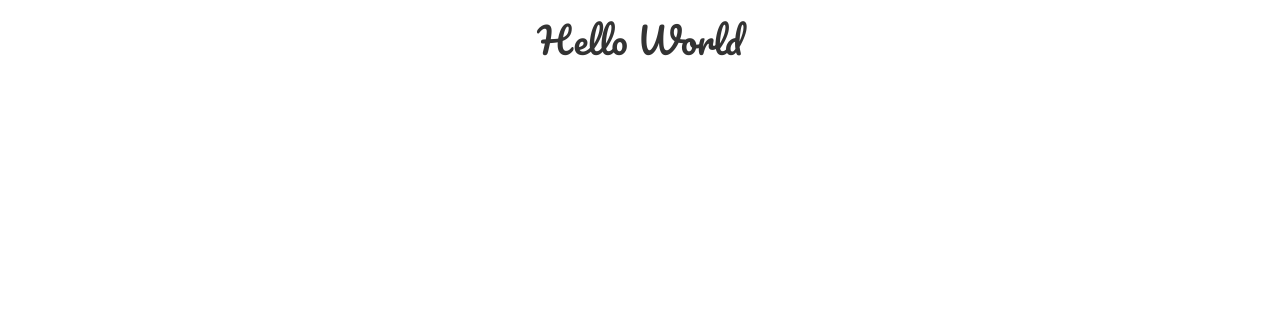
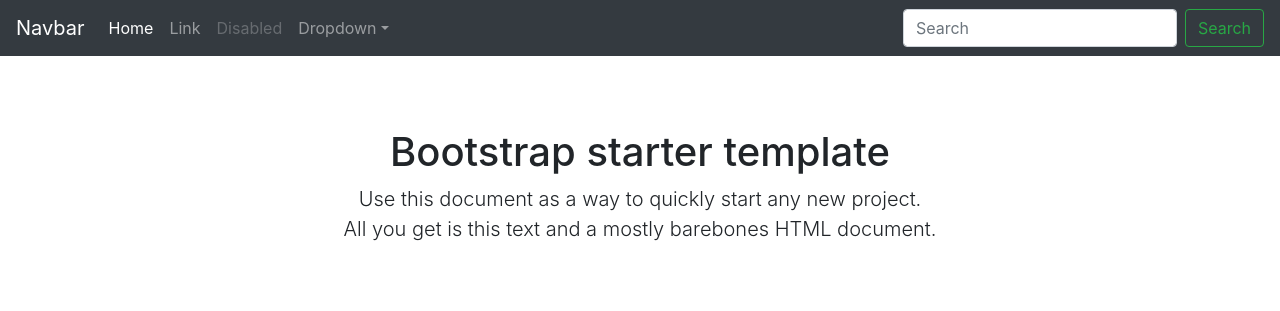
Before and after one commit to angrylollipop/angrylollipop.github.io, a plain HTML site: page index.html in a window 1280 px wide. Drawn offline with nearby package versions, Linux system fonts and the light colour scheme.

Commit message:
moving from bootstrap 3 to bootstrap 4

```diff
--- a/index.html
+++ b/index.html
@@ -1,11 +1,16 @@
 <!DOCTYPE html>
-<html lang="en-US">
-
+<html lang="en">
 <head>
     <meta charset="utf-8">
-    <meta http-equiv="X-UA-Compatible" content="IE=edge">
-    <meta name="viewport" content="width=device-width, initial-scale=1">
+    <meta name="viewport" content="width=device-width, initial-scale=1, shrink-to-fit=no">
+    <meta name="description" content="">
+    <meta name="author" content="">
+    <link rel="icon" href="../../../../favicon.ico">
 
+    <title>Starter Template for Bootstrap</title>
+
+    <!-- Bootstrap core CSS -->
+    <link rel="stylesheet" href="https://stackpath.bootstrapcdn.com/bootstrap/4.1.0/css/bootstrap.min.css" integrity="sha384-9gVQ4dYFwwWSjIDZnLEWnxCjeSWFphJiwGPXr1jddIhOegiu1FwO5qRGvFXOdJZ4" crossorigin="anonymous">
     <!--Google Fonts-->
     <link href="https://fonts.googleapis.com/css?family=Cabin|Inconsolata|Nunito|Nunito+Sans|Pacifico|Quicksand|Rubik|VT323" rel="stylesheet">
     <!-- Font Awesome -->
@@ -13,29 +18,62 @@
     <!-- Local Stylesheet -->
     <link rel="stylesheet" href="../styles/styles.css">
 
-    <title>Hello World</title>
-
-    <!-- Bootstrap -->
-    <link href="https://maxcdn.bootstrapcdn.com/bootstrap/3.3.2/css/bootstrap.min.css" rel="stylesheet">
-
-    <!-- HTML5 shim and Respond.js for IE8 support of HTML5 elements and media queries -->
-    <!-- WARNING: Respond.js doesn't work if you view the page via file:// -->
-    <!--[if lt IE 9]>
-        <script src="https://oss.maxcdn.com/html5shiv/3.7.2/html5shiv.min.js"></script>
-        <script src="https://oss.maxcdn.com/respond/1.4.2/respond.min.js"></script>
-    <![endif]-->
 </head>
 
+
 <body>
-    <div class="container">
-        <div class="row">
-            <h1 class="pacific">Hello World</h1>
+
+    <nav class="navbar navbar-expand-md navbar-dark bg-dark fixed-top">
+        <a class="navbar-brand" href="#">Navbar</a>
+        <button class="navbar-toggler" type="button" data-toggle="collapse" data-target="#navbarsExampleDefault" aria-controls="navbarsExampleDefault" aria-expanded="false" aria-label="Toggle navigation">
+        <span class="navbar-toggler-icon"></span>
+      </button>
+
+        <div class="collapse navbar-collapse" id="navbarsExampleDefault">
+            <ul class="navbar-nav mr-auto">
+                <li class="nav-item active">
+                    <a class="nav-link" href="#">Home <span class="sr-only">(current)</span></a>
+                </li>
+                <li class="nav-item">
+                    <a class="nav-link" href="#">Link</a>
+                </li>
+                <li class="nav-item">
+                    <a class="nav-link disabled" href="#">Disabled</a>
+                </li>
+                <li class="nav-item dropdown">
+                    <a class="nav-link dropdown-toggle" href="http://example.com" id="dropdown01" data-toggle="dropdown" aria-haspopup="true" aria-expanded="false">Dropdown</a>
+                    <div class="dropdown-menu" aria-labelledby="dropdown01">
+                        <a class="dropdown-item" href="#">Action</a>
+                        <a class="dropdown-item" href="#">Another action</a>
+                        <a class="dropdown-item" href="#">Something else here</a>
+                    </div>
+                </li>
+            </ul>
+            <form class="form-inline my-2 my-lg-0">
+                <input class="form-control mr-sm-2" type="text" placeholder="Search" aria-label="Search">
+                <button class="btn btn-outline-success my-2 my-sm-0" type="submit">Search</button>
+            </form>
         </div>
-    </div>
-    <!-- jQuery (necessary for Bootstrap's JavaScript plugins) -->
-    <script src="https://ajax.googleapis.com/ajax/libs/jquery/1.11.2/jquery.min.js"></script>
-    <!-- Include all compiled plugins (below), or include individual files as needed -->
-    <script src="https://maxcdn.bootstrapcdn.com/bootstrap/3.3.2/js/bootstrap.min.js"></script>
+    </nav>
+
+    <main role="main" class="container">
+
+        <div class="starter-template">
+            <h1>Bootstrap starter template</h1>
+            <p class="lead">Use this document as a way to quickly start any new project.<br> All you get is this text and a mostly barebones HTML document.</p>
+        </div>
+
+    </main>
+    <!-- /.container -->
+
+
+    <!-- Bootstrap core JavaScript
+    ================================================== -->
+    <!-- Placed at the end of the document so the pages load faster -->
+    <script src="https://code.jquery.com/jquery-3.3.1.slim.min.js" integrity="sha384-q8i/X+965DzO0rT7abK41JStQIAqVgRVzpbzo5smXKp4YfRvH+8abtTE1Pi6jizo" crossorigin="anonymous"></script>
+    <script src="https://cdnjs.cloudflare.com/ajax/libs/popper.js/1.14.0/umd/popper.min.js" integrity="sha384-cs/chFZiN24E4KMATLdqdvsezGxaGsi4hLGOzlXwp5UZB1LY//20VyM2taTB4QvJ" crossorigin="anonymous"></script>
+    <script src="https://stackpath.bootstrapcdn.com/bootstrap/4.1.0/js/bootstrap.min.js" integrity="sha384-uefMccjFJAIv6A+rW+L4AHf99KvxDjWSu1z9VI8SKNVmz4sk7buKt/6v9KI65qnm" crossorigin="anonymous"></script>
+
+
 </body>
-
 </html>
--- a/styles/styles.css
+++ b/styles/styles.css
@@ -11,10 +11,10 @@
 */
 
 body {
-    margin: 0;
+    padding-top: 5rem;
 }
 
-.pacific {
-    font-family: 'Pacifico', cursive;
+.starter-template {
+    padding: 3rem 1.5rem;
     text-align: center;
 }
```
